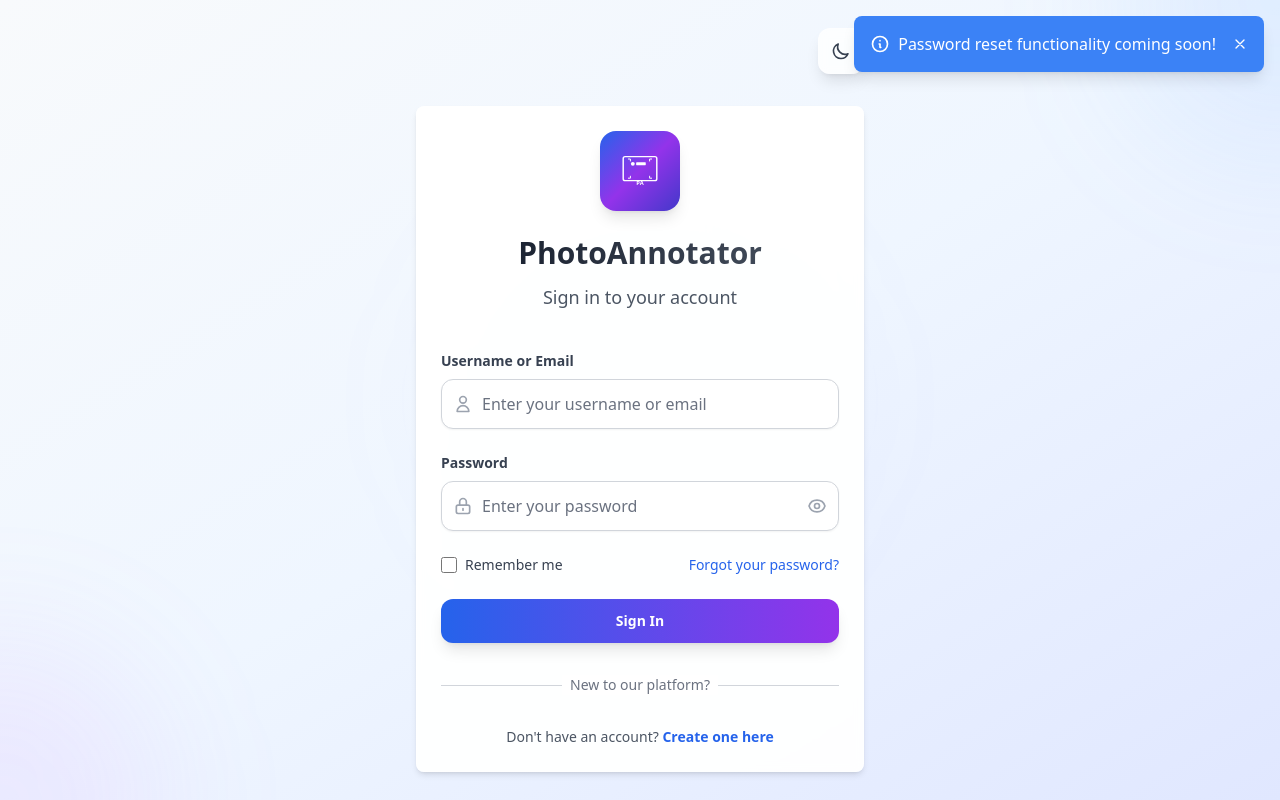
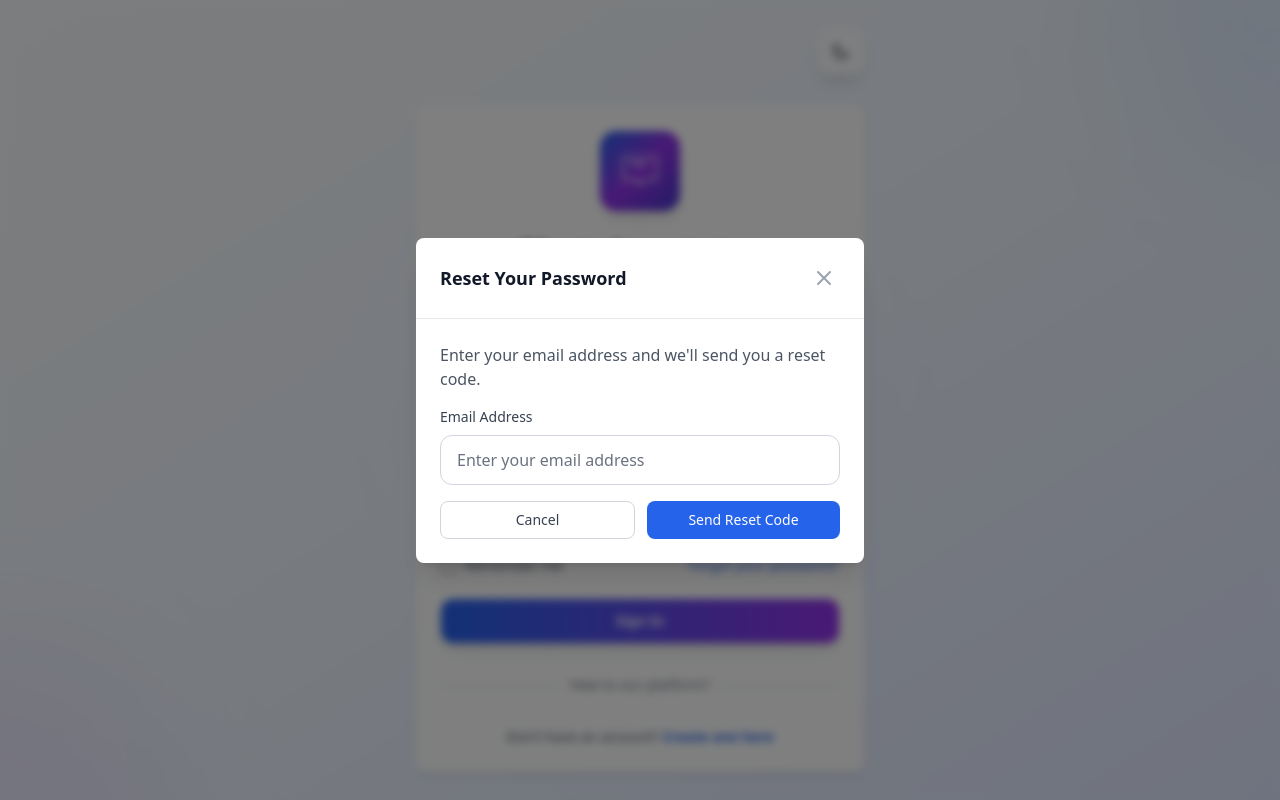
Before and after one commit to vedhavk/Hackp, a React (Vite) app: page /login in a window 1280 px wide. Both pictures are taken after a click on the button "Forgot your password?". Built offline with nearby package versions, Linux system fonts and the light colour scheme.

Commit message:
forget mail option

```diff
--- a/src/pages/LoginPage.jsx
+++ b/src/pages/LoginPage.jsx
@@ -3,7 +3,7 @@ import { Navigate, useLocation, Link } from "react-router-dom";
 import { useAuth } from "../contexts/AuthContext";
 import { useTheme } from "../contexts/ThemeContext";
 import { useToast } from "../contexts/ToastContext";
-import { Button, Card, Spinner } from "../components/ui";
+import { Button, Card, Spinner, Modal } from "../components/ui";
 
 const LoginPage = () => {
   const [credentials, setCredentials] = useState({
@@ -13,6 +13,13 @@ const LoginPage = () => {
   const [rememberMe, setRememberMe] = useState(false);
   const [showPassword, setShowPassword] = useState(false);
   const [validationErrors, setValidationErrors] = useState({});
+  const [showPasswordResetModal, setShowPasswordResetModal] = useState(false);
+  const [resetEmail, setResetEmail] = useState("");
+  const [resetStep, setResetStep] = useState("email"); // "email", "code", "newPassword"
+  const [resetCode, setResetCode] = useState("");
+  const [newPassword, setNewPassword] = useState("");
+  const [confirmNewPassword, setConfirmNewPassword] = useState("");
+  const [resetLoading, setResetLoading] = useState(false);
   const { login, loading, isAuthenticated } = useAuth();
   const { isDark, toggleTheme } = useTheme();
   const {
@@ -72,6 +79,123 @@ const LoginPage = () => {
         error.message || "Login failed. Please check your credentials."
       );
     }
+  };
+
+  // Password Reset Functions
+  const handleForgotPassword = () => {
+    setShowPasswordResetModal(true);
+    setResetStep("email");
+    setResetEmail("");
+    setResetCode("");
+    setNewPassword("");
+    setConfirmNewPassword("");
+  };
+
+  const handleResetEmailSubmit = async (e) => {
+    e.preventDefault();
+    if (!resetEmail.trim()) {
+      toastError("Please enter your email address");
+      return;
+    }
+
+    setResetLoading(true);
+    try {
+      // Simulate API call
+      await new Promise((resolve) => setTimeout(resolve, 1500));
+
+      // For demo purposes, accept any email format
+      const emailRegex = /^[^\s@]+@[^\s@]+\.[^\s@]+$/;
+      if (!emailRegex.test(resetEmail)) {
+        toastError("Please enter a valid email address");
+        setResetLoading(false);
+        return;
+      }
+
+      toastSuccess("Reset code sent to your email!");
+      setResetStep("code");
+    } catch (error) {
+      toastError("Failed to send reset code. Please try again.");
+    } finally {
+      setResetLoading(false);
+    }
+  };
+
+  const handleResetCodeSubmit = async (e) => {
+    e.preventDefault();
+    if (!resetCode.trim()) {
+      toastError("Please enter the reset code");
+      return;
+    }
+
+    setResetLoading(true);
+    try {
+      // Simulate API call
+      await new Promise((resolve) => setTimeout(resolve, 1000));
+
+      // For demo purposes, accept any 6-digit code
+      if (resetCode.length !== 6) {
+        toastError("Reset code must be 6 digits");
+        setResetLoading(false);
+        return;
+      }
+
+      toastSuccess("Code verified! Please set your new password.");
+      setResetStep("newPassword");
+    } catch (error) {
+      toastError("Invalid reset code. Please try again.");
+    } finally {
+      setResetLoading(false);
+    }
+  };
+
+  const handleNewPasswordSubmit = async (e) => {
+    e.preventDefault();
+
+    if (!newPassword || !confirmNewPassword) {
+      toastError("Please fill in both password fields");
+      return;
+    }
+
+    if (newPassword.length < 6) {
+      toastError("Password must be at least 6 characters");
+      return;
+    }
+
+    if (newPassword !== confirmNewPassword) {
+      toastError("Passwords do not match");
+      return;
+    }
+
+    setResetLoading(true);
+    try {
+      // Simulate API call
+      await new Promise((resolve) => setTimeout(resolve, 1500));
+
+      toastSuccess(
+        "Password reset successful! You can now login with your new password."
+      );
+      setShowPasswordResetModal(false);
+
+      // Reset all states
+      setResetStep("email");
+      setResetEmail("");
+      setResetCode("");
+      setNewPassword("");
+      setConfirmNewPassword("");
+    } catch (error) {
+      toastError("Failed to reset password. Please try again.");
+    } finally {
+      setResetLoading(false);
+    }
+  };
+
+  const closeResetModal = () => {
+    setShowPasswordResetModal(false);
+    setResetStep("email");
+    setResetEmail("");
+    setResetCode("");
+    setNewPassword("");
+    setConfirmNewPassword("");
   };
 
   return (
@@ -380,9 +504,7 @@ const LoginPage = () => {
                 <button
                   type="button"
                   className="font-medium text-blue-600 dark:text-blue-400 hover:text-blue-500 dark:hover:text-blue-300 transition-colors"
-                  onClick={() =>
-                    toastInfo("Password reset functionality coming soon!")
-                  }
+                  onClick={handleForgotPassword}
                 >
                   Forgot your password?
                 </button>
@@ -453,6 +575,155 @@ const LoginPage = () => {
           </div>
         </Card>
       </div>
+
+      {/* Password Reset Modal */}
+      <Modal
+        isOpen={showPasswordResetModal}
+        onClose={closeResetModal}
+        title="Reset Your Password"
+        size="md"
+      >
+        {resetStep === "email" && (
+          <form onSubmit={handleResetEmailSubmit} className="space-y-4">
+            <div>
+              <p className="text-gray-600 dark:text-gray-400 mb-4">
+                Enter your email address and we'll send you a reset code.
+              </p>
+              <label
+                htmlFor="resetEmail"
+                className="block text-sm font-medium text-gray-700 dark:text-gray-300 mb-2"
+              >
+                Email Address
+              </label>
+              <input
+                type="email"
+                id="resetEmail"
+                value={resetEmail}
+                onChange={(e) => setResetEmail(e.target.value)}
+                className="w-full px-4 py-3 border border-gray-300 dark:border-gray-600 rounded-xl focus:ring-2 focus:ring-blue-500 focus:border-transparent bg-white dark:bg-gray-700 text-gray-900 dark:text-white placeholder-gray-500 dark:placeholder-gray-400 transition-colors"
+                placeholder="Enter your email address"
+                required
+              />
+            </div>
+            <div className="flex space-x-3">
+              <Button
+                type="button"
+                variant="outline"
+                onClick={closeResetModal}
+                className="flex-1"
+              >
+                Cancel
+              </Button>
+              <Button type="submit" loading={resetLoading} className="flex-1">
+                Send Reset Code
+              </Button>
+            </div>
+          </form>
+        )}
+
+        {resetStep === "code" && (
+          <form onSubmit={handleResetCodeSubmit} className="space-y-4">
+            <div>
+              <p className="text-gray-600 dark:text-gray-400 mb-4">
+                We've sent a 6-digit code to <strong>{resetEmail}</strong>.
+                Enter it below to continue.
+              </p>
+              <label
+                htmlFor="resetCode"
+                className="block text-sm font-medium text-gray-700 dark:text-gray-300 mb-2"
+              >
+                Reset Code
+              </label>
+              <input
+                type="text"
+                id="resetCode"
+                value={resetCode}
+                onChange={(e) =>
+                  setResetCode(e.target.value.replace(/\D/g, "").slice(0, 6))
+                }
+                className="w-full px-4 py-3 border border-gray-300 dark:border-gray-600 rounded-xl focus:ring-2 focus:ring-blue-500 focus:border-transparent bg-white dark:bg-gray-700 text-gray-900 dark:text-white placeholder-gray-500 dark:placeholder-gray-400 transition-colors text-center text-lg tracking-widest"
+                placeholder="000000"
+                maxLength="6"
+                required
+              />
+            </div>
+            <div className="flex space-x-3">
+              <Button
+                type="button"
+                variant="outline"
+                onClick={() => setResetStep("email")}
+                className="flex-1"
+              >
+                Back
+              </Button>
+              <Button type="submit" loading={resetLoading} className="flex-1">
+                Verify Code
+              </Button>
+            </div>
+          </form>
+        )}
+
+        {resetStep === "newPassword" && (
+          <form onSubmit={handleNewPasswordSubmit} className="space-y-4">
+            <div>
+              <p className="text-gray-600 dark:text-gray-400 mb-4">
+                Create a new password for your account.
+              </p>
+              <div className="space-y-4">
+                <div>
+                  <label
+                    htmlFor="newPassword"
+                    className="block text-sm font-medium text-gray-700 dark:text-gray-300 mb-2"
+                  >
+                    New Password
+                  </label>
+                  <input
+                    type="password"
+                    id="newPassword"
+                    value={newPassword}
+                    onChange={(e) => setNewPassword(e.target.value)}
+                    className="w-full px-4 py-3 border border-gray-300 dark:border-gray-600 rounded-xl focus:ring-2 focus:ring-blue-500 focus:border-transparent bg-white dark:bg-gray-700 text-gray-900 dark:text-white placeholder-gray-500 dark:placeholder-gray-400 transition-colors"
+                    placeholder="Enter new password"
+                    minLength="6"
+                    required
+                  />
+                </div>
+                <div>
+                  <label
+                    htmlFor="confirmNewPassword"
+                    className="block text-sm font-medium text-gray-700 dark:text-gray-300 mb-2"
+                  >
+                    Confirm New Password
+                  </label>
+                  <input
+                    type="password"
+                    id="confirmNewPassword"
+                    value={confirmNewPassword}
+                    onChange={(e) => setConfirmNewPassword(e.target.value)}
+                    className="w-full px-4 py-3 border border-gray-300 dark:border-gray-600 rounded-xl focus:ring-2 focus:ring-blue-500 focus:border-transparent bg-white dark:bg-gray-700 text-gray-900 dark:text-white placeholder-gray-500 dark:placeholder-gray-400 transition-colors"
+                    placeholder="Confirm new password"
+                    minLength="6"
+                    required
+                  />
+                </div>
+              </div>
+            </div>
+            <div className="flex space-x-3">
+              <Button
+                type="button"
+                variant="outline"
+                onClick={() => setResetStep("code")}
+                className="flex-1"
+              >
+                Back
+              </Button>
+              <Button type="submit" loading={resetLoading} className="flex-1">
+                Reset Password
+              </Button>
+            </div>
+          </form>
+        )}
+      </Modal>
     </div>
   );
 };
```
Also changed, not shown: 1 other file (tests, documents, lock files or other folders).
